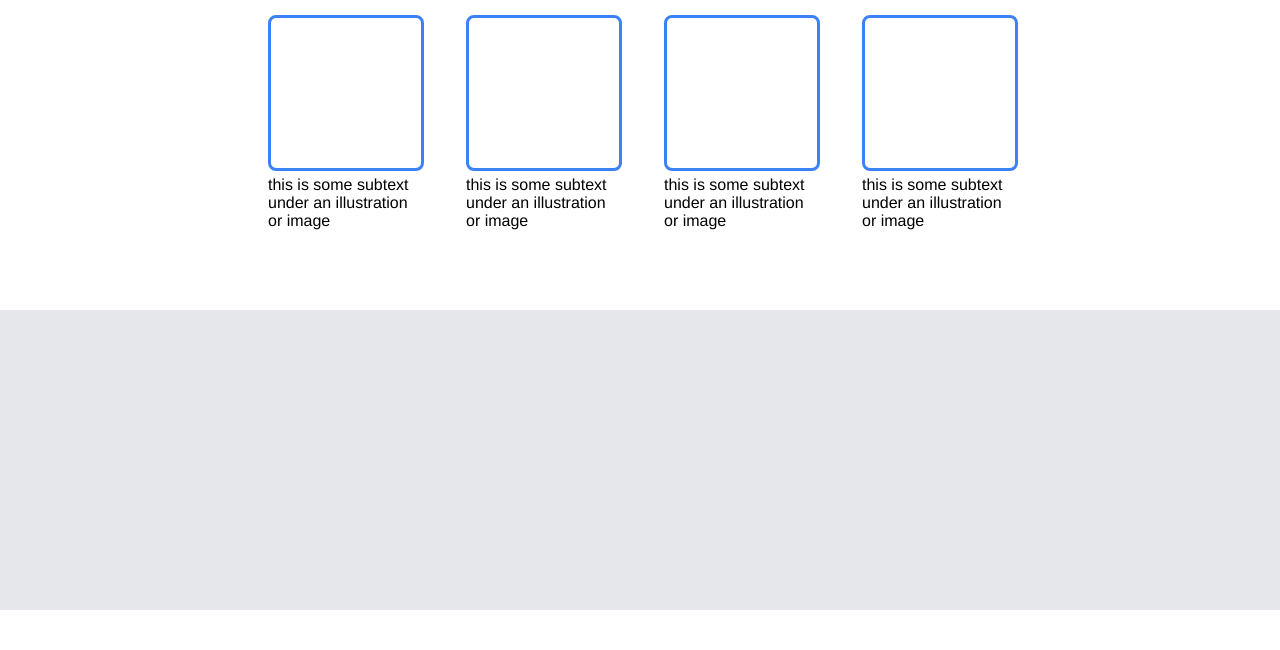
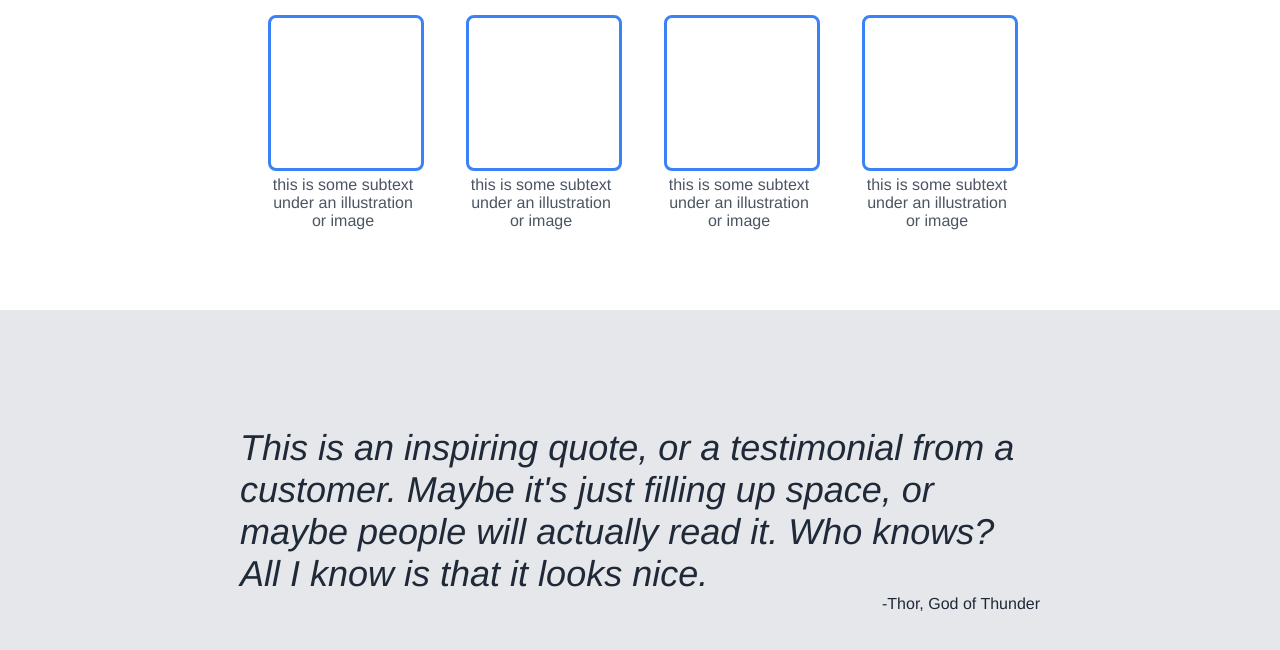
Before and after one commit to egoshifted/landing-page, a plain HTML site: page index.html in a window 1280 px wide. Shown: the part 624-1274 px from the top of the page. Before the commit the page ends 1234 px from the top, so only its background shows below. Drawn offline with Linux system fonts and the light colour scheme.

Commit message:
Aligned the text on the quote area.

```diff
--- a/index.html
+++ b/index.html
@@ -54,7 +54,14 @@
     </div>
 
     <div class="quote">
+         <div class="quote-wrapper">
+        <div class="quote-text">This is an inspiring quote, or a testimonial from a customer.
+            Maybe it's just filling up space, or maybe people will actually read it. Who knows? All I know
+            is that it looks nice.
+         </div>
 
+         <div class="quote-author">-Thor, God of Thunder</div>
+        </div>
     </div>
 
     <div class="action"></div>
--- a/style.css
+++ b/style.css
@@ -109,6 +109,7 @@ ul {
     flex-direction: column;
     max-width: 150px;
     gap: 5px;
+
 }
 
 .card-box {
@@ -117,13 +118,44 @@ ul {
     border-radius: 8px;
     width: 150px;
     height: 150px;
+}
 
+.card-text {
+    text-align: center;
+    color: #4B5563;
 }
 
 .quote {
     display: flex;
+    flex-direction: column;
     background-color: #E5E7EB;
     height: 300px;
+    padding-left: 200px;
+    padding-right: 200px;
+    padding-top: 60px;
+    padding-bottom: 60px;
+    align-items: center;
+    justify-content: center;
+
+}
+
+.quote-wrapper {
+    display: flex;
+    flex-direction: column;
+    max-width: 800px;
+}
+
+.quote-text {
+    font-size: 36px;
+    font-style: italic;
+    color: #1F2937;
+    max-width: 800px;
+
+}
+
+.quote-author {
+    margin-left: auto;
+    color: #1F2937;
 }
 
 h1 {
```
